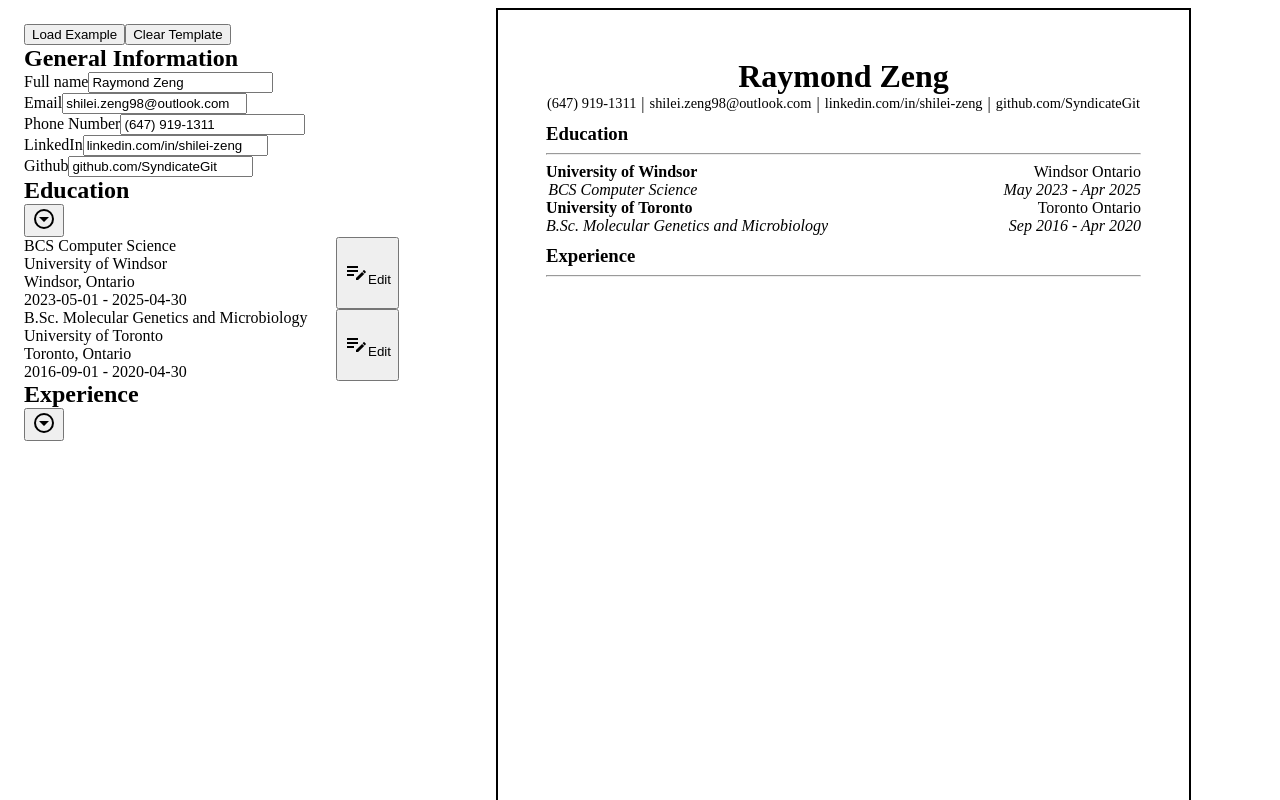
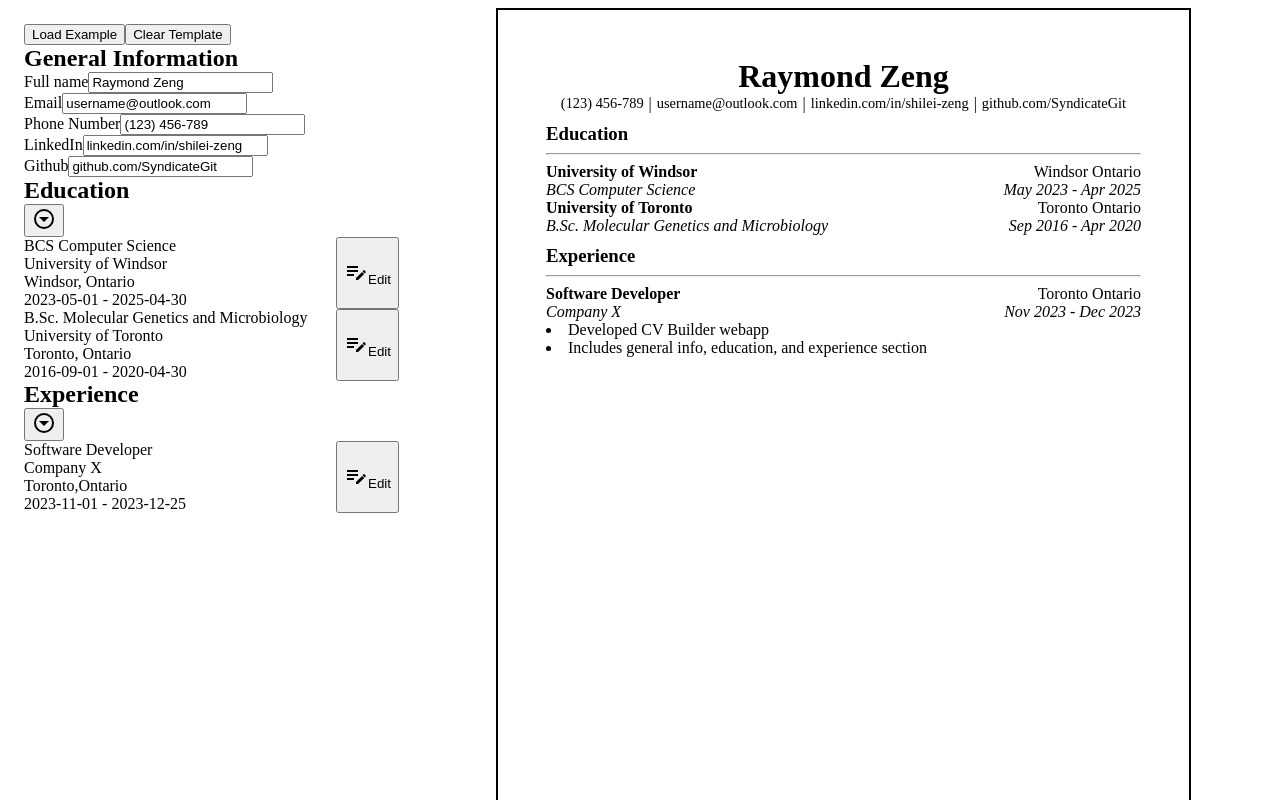
Before and after one commit to SyndicateGit/cv-builder, a React (Create React App) app: page / in a window 1280 px wide. Shown: the top 800 px of the page. Built offline with nearby package versions, Linux system fonts and the light colour scheme.

Commit message:
Added default experienceList to Load Example

```diff
--- a/src/App.tsx
+++ b/src/App.tsx
@@ -64,7 +64,7 @@ function App() {
     id: uuid(),
   })
 
-  const[experienceList, setExperienceList] = React.useState([]);
+  const[experienceList, setExperienceList] = React.useState([defaultData.ExperienceInfo1]);
 
   function clearExperienceList(){
     setExperienceList([]);
@@ -101,9 +101,14 @@ function App() {
     setEducationList([defaultData.EducationInfo1, defaultData.EducationInfo2]);
   }
 
+  function loadDefaultExperienceList(){
+    setExperienceList([defaultData.ExperienceInfo1]);
+  }
+
   function loadDefaultInfo(){
     loadDefaultBasicInfo();
     loadDefaultEducationList();
+    loadDefaultExperienceList();
   }
 
   function clearBasicInfo(){
@@ -123,9 +128,10 @@ function App() {
   function clearDefaultInfo(){
     clearBasicInfo();
     clearEducationList();
+    clearExperienceList();
   }
 
-  //TODO: Bug found, id is + 1 each time so sometimes id collides if editing lower value id.
+
   function addEducationList(){
     setEducationList((educationList) => ([
       {...education},
--- a/src/components/Resume.tsx
+++ b/src/components/Resume.tsx
@@ -58,7 +58,7 @@ const EducationList: React.FC<{list:education[]}> = ({list}) => {
                   <div className='resume-item-left'>
                   <p className='bold'>{education.school}</p>
                   </div>
-                  <div className='resume-item-bottom-right'>
+                  <div className='resume-item-bottom-left'>
                   <i>{education.degree}</i>
                   </div>
 
@@ -106,7 +106,7 @@ const ExperienceList: React.FC<{list:experience[]}> = ({list}) => {
                   <div className='resume-item-top-left'>
                   <p className='bold'>{experience.jobTitle}</p>
                   </div>
-                  <div className='resume-item-bottom-right'>
+                  <div className='resume-item-bottom-left'>
                   <i>{experience.company}</i>
                   </div>
 
--- a/src/default-data.js
+++ b/src/default-data.js
@@ -3,8 +3,8 @@ import { v4 as uuid } from 'uuid';
 const defaultData = {
   BasicInfo:{
     fullName: "Raymond Zeng",
-    email: "shilei.zeng98@outlook.com",
-    phoneNumber: "(647) 919-1311",
+    email: "username@outlook.com",
+    phoneNumber: "(123) 456-789",
     linkedInLink: "linkedin.com/in/shilei-zeng",
     githubLink: "github.com/SyndicateGit"
   },
@@ -26,6 +26,18 @@ const defaultData = {
     endDate: "2020-04-30",
     id: "1",
   },
+  //TODO: Fill Default Experiences
+  ExperienceInfo1:{
+    jobTitle: "Software Developer",
+    company: "Company X",
+    city: "Toronto",
+    province: "Ontario",
+    startDate: "2023-11-01",
+    endDate: "2023-12-25",
+    description: "Developed CV Builder webapp. Includes general info, education, and experience section.",
+    id: "1",
+  }
+
 }
 
 export default defaultData;
--- a/src/styles/Resume.css
+++ b/src/styles/Resume.css
@@ -55,6 +55,10 @@ h1, h2, h3, h4, h5, h6, p{
   align-items: center;
 }
 
+.resume-item-left{
+  display: flex;
+  flex-direction: column;
+}
 .resume-item-right{
   display: flex;
   flex-direction: column;
```
Also changed, not shown: 11 other files (tests, documents, lock files or other folders).
